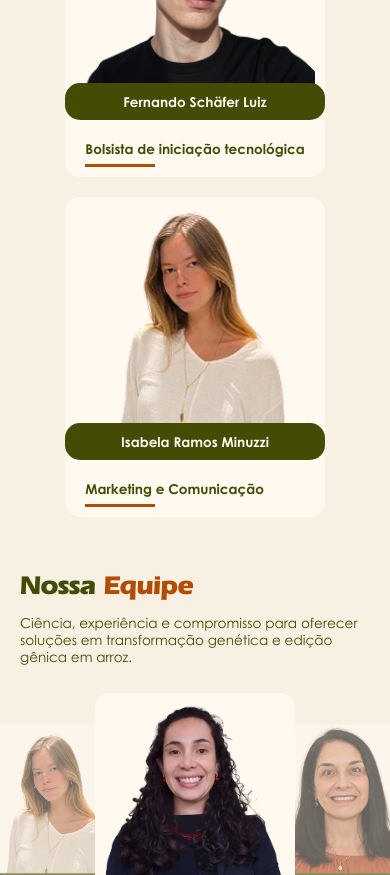
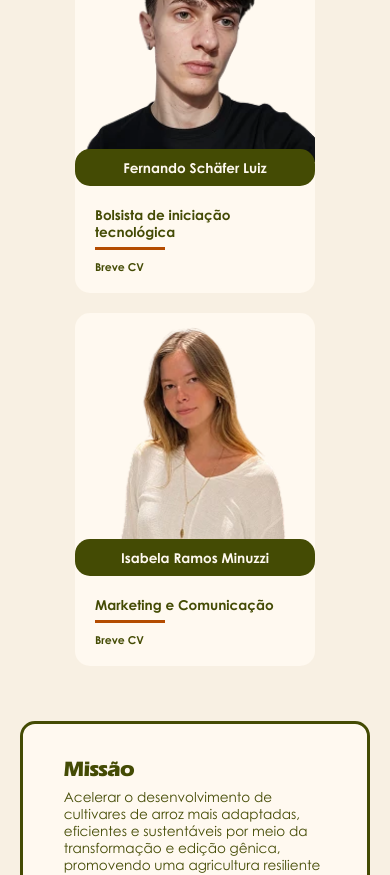
Before and after one commit to andressatomiozzo/editaOryza, a React (Vite) app: page / in a window 390 px wide. Shown: the part 4200-5075 px from the top of the page. Built offline with nearby package versions, Linux system fonts and the light colour scheme.

Commit message:
FEAT: Isa modifications

```diff
--- a/src/App.tsx
+++ b/src/App.tsx
@@ -8,7 +8,7 @@ import About from "./components/About/About";
 import WhyChooseUs from "./components/WhyChooseUs/WhyChooseUs";
 import HowItWorks from "./components/HowItWorks/HowItWorks";
 import Team from "./components/Team/Team";
-import TeamCarrossel from "./components/TeamCarrossel/TeamCarrossel";
+// import TeamCarrossel from "./components/TeamCarrossel/TeamCarrossel";
 import InstitutionalGuidelines from "./components/InstitutionalGuidelines/InstitutionalGuidelines";
 import Partners from "./components/Partners/Partners";
 import Contact from "./components/Contact/Contact";
@@ -26,7 +26,7 @@ const App = () => {
         <WhyChooseUs/>
         <HowItWorks/>
         <Team/>
-        <TeamCarrossel/>
+        {/* <TeamCarrossel/> */}
         <InstitutionalGuidelines/>
         <Partners/>
         <Contact footerRef={footerRef}/>
--- a/src/components/Footer/Footer.tsx
+++ b/src/components/Footer/Footer.tsx
@@ -32,13 +32,13 @@ const Footer = ({ footerRef }: FooterProps) => {
         </li>
         <li>
           <a
-            href="https://wa.me/5551995782348?text=Olá!%20Vim%20pelo%20site."
+            href="https://wa.me/5551995489075?text=Olá!%20Vim%20pelo%20site."
             target="_blank"
             rel="external"
             aria-label="WhatsApp"
           >
             <WhatsAppIcon />
-            <span>+55 (51) 99578-2348</span>
+            <span>+55 (51) 99548-9075</span>
           </a>
         </li>
       </ul>
@@ -64,7 +64,7 @@ const Footer = ({ footerRef }: FooterProps) => {
         </ul>
       </div>
       <div className={styles.location}>
-        <LocalizationIcon aria-label="Pin icon"/>
+        <LocalizationIcon aria-label="Pin icon" />
         <span>{t.footer.location}</span>
       </div>
     </footer>
--- a/src/components/HowItWorks/HowItWorks.tsx
+++ b/src/components/HowItWorks/HowItWorks.tsx
@@ -24,7 +24,7 @@ const HowItWorks = () => {
           ))}
         </ul>
         <ButtonLink
-          href="https://wa.me/5551995782348?text=Olá!%20Vim%20pelo%20site."
+          href="https://wa.me/5551995489075?text=Olá!%20Vim%20pelo%20site."
           target="_blank"
           rel="external"
           aria-label="WhatsApp"
--- a/src/components/HowItWorks/StepCard.module.css
+++ b/src/components/HowItWorks/StepCard.module.css
@@ -3,12 +3,6 @@
   flex-direction: column;
   align-items: center;
   gap: 10px;
-}
-
-.liContent:hover {
-  p {
-    background-color: var(--color-neutral1);
-  }
 }
 
 .liContent span {
@@ -21,7 +15,8 @@
   justify-content: center;
   font-size: 1.2rem;
   font-weight: 900;
-  color: var(--color-neutral1);  position: relative;
+  color: var(--color-neutral1);
+  position: relative;
   z-index: 2;
 }
 
@@ -37,9 +32,8 @@
   border-radius: var(--br-1);
   min-height: auto;
   height: 60%;
-  @media (max-width: 52rem) {
-    background-color: var(--color-neutral1);
-  }
+
+  background-color: var(--color-neutral1);
 }
 
 @media (max-width: 38rem) {
--- a/src/components/Partners/Partners.module.css
+++ b/src/components/Partners/Partners.module.css
@@ -44,11 +44,7 @@
   }
 
   @media (max-width: 700px) {
-    grid-template-columns: repeat(2, 1fr);
     margin-top: 0px;
-  }
-  @media (max-width: 370px) {
-    grid-template-columns: repeat(2, 50%);
     gap: 10px;
   }
 }
@@ -64,7 +60,7 @@
   width: 200px;
   margin: auto;
 
-  @media (max-width: 480px) {
+  @media (max-width: 675px) {
     width: 100%;
     height: auto;
     aspect-ratio: 1 / 1;
@@ -78,13 +74,13 @@
 }
 
 .liContent img {
-    max-width: 120%;
+  max-width: 120%;
 
-  @media (max-width: 480px) {
+  @media (max-width: 700px) {
     max-width: 100%;
     max-height: 100%;
     width: auto;
     height: auto;
-    object-fit: contain
+    object-fit: contain;
   }
 }
--- a/src/components/Team/EmployeeCard.module.css
+++ b/src/components/Team/EmployeeCard.module.css
@@ -4,12 +4,7 @@
   display: flex;
   flex-direction: column;
   width: 240px;
-  position: relative;
   cursor: pointer;
-
-  @media (max-width: 550px) {
-    width: 100%;
-  }
 }
 
 .containerCard:hover {
@@ -19,6 +14,8 @@
 .containerCard img {
   order: -1;
   margin: auto;
+  width: 100%;
+  height: auto;
 }
 
 .containerCard h3 {
@@ -33,7 +30,8 @@
   }
 }
 
-.role {
+.role,
+.shortBio {
   font-size: 1.2rem;
   font-weight: 900;
   padding: 20px;
@@ -54,7 +52,12 @@
   left: 20px;
 }
 
-.description {
+.shortBio {
+  padding-top: 0px;
+  font-size: 0.8rem;
+}
+
+/* .description {
   position: absolute;
   top: calc(100% - 10px);
   left: 0;
@@ -66,4 +69,13 @@
   border-radius: 0px 0px var(--br-1) var(--br-1);
   z-index: 2;
   box-shadow: 0px 10px 10px #b44b0028;
+} */
+
+.description {
+  width: 100%;
+  font-size: 1rem;
+  color: var(--color-highlight2);
+  padding: 10px 20px;
+  border-radius: 0px 0px var(--br-1) var(--br-1);
+  box-shadow: 0px 10px 10px #b44b0028;
 }
--- a/src/components/Team/EmployeeCard.tsx
+++ b/src/components/Team/EmployeeCard.tsx
@@ -7,9 +7,10 @@ type IEmployeeCard = {
   role: string;
   description: string[];
   imageSrc: string;
+  shortBio: string
 };
 
-const EmployeeCard = ({ name, role, description, imageSrc }: IEmployeeCard) => {
+const EmployeeCard = ({ name, role, description, imageSrc, shortBio }: IEmployeeCard) => {
   const [openCard, setOpenCard] = React.useState(false);
 
   return (
@@ -17,6 +18,7 @@ const EmployeeCard = ({ name, role, description, imageSrc }: IEmployeeCard) => {
 
       <h3>{name}</h3>
       <span className={styles.role}>{role}</span>
+      <span className={styles.shortBio}>{shortBio}</span>
       <img src={imageSrc} alt={name} width={240} height={240} loading="lazy" />
 
       {openCard && (
--- a/src/components/Team/Team.module.css
+++ b/src/components/Team/Team.module.css
@@ -41,5 +41,6 @@
 
   @media (max-width: 550px) {
     grid-template-columns: 1fr;
+
   }
 }
--- a/src/components/Team/Team.tsx
+++ b/src/components/Team/Team.tsx
@@ -30,6 +30,7 @@ const Team = () => {
               role={employee.role}
               description={employee.description}
               imageSrc={employee.imageSrc}
+              shortBio={employee.short_bio}
             />
           </li>
         ))}
--- a/src/components/ui/WhatsAppButton.tsx
+++ b/src/components/ui/WhatsAppButton.tsx
@@ -33,7 +33,7 @@ export default function WhatsAppButton({ footerRef }: WhatsAppButtonProps) {
 
   return (
     <a
-      href="https://wa.me/5551995782348?text=Olá!%20Vim%20pelo%20site."
+      href="https://wa.me/5551995489075?text=Olá!%20Vim%20pelo%20site."
       target="_blank"
       rel="external"
       aria-label="WhatsApp"
--- a/src/content/EN-WebsiteContent.json
+++ b/src/content/EN-WebsiteContent.json
@@ -106,7 +106,8 @@
           "Biological Engineer, Master in Biotechnology, and PhD in Cellular and Molecular Biology;",
           "Specialist in rice genetic transformation and gene editing."
         ],
-        "imageSrc": "/images/employees/isabel-cadavid.webp"
+        "imageSrc": "/images/employees/isabel-cadavid.webp",
+        "short_bio": "Short bio"
       },
       {
         "name": "Márcia Pinheiro Margis",
@@ -116,7 +117,8 @@
           "PhD in Plant Molecular Biology;",
           "Specialist in plant molecular genetics, rice genetic transformation, and gene editing."
         ],
-        "imageSrc": "/images/employees/marcia-pinheiro.webp"
+        "imageSrc": "/images/employees/marcia-pinheiro.webp",
+        "short_bio": "Short bio"
       },
       {
         "name": "Fernando Schäfer Luiz",
@@ -125,7 +127,8 @@
           "Technological Initiation and Innovation Fellow (BITI);",
           "Undergraduate student in Biological Sciences at UFRGS."
         ],
-        "imageSrc": "/images/employees/fernando-luiz.webp"
+        "imageSrc": "/images/employees/fernando-luiz.webp",
+        "short_bio": "Short bio"
       },
       {
         "name": "Isabela Ramos Minuzzi",
@@ -134,7 +137,8 @@
           "Technological Initiation and Innovation Fellow (BITI);",
           "Undergraduate student in Biological Sciences at UFRGS."
         ],
-        "imageSrc": "/images/employees/isabela-ramos.webp"
+        "imageSrc": "/images/employees/isabela-ramos.webp",
+        "short_bio": "Short bio"
       }
     ]
   },
--- a/src/content/PT-WebsiteContent.json
+++ b/src/content/PT-WebsiteContent.json
@@ -106,7 +106,8 @@
           "Engenheira Bióloga, mestre em Biotecnologia e doutora em Biologia Celular e Molecular;",
           "Especialista em transformação genética e edição gênica de arroz."
         ],
-        "imageSrc": "/images/employees/isabel-cadavid.webp"
+        "imageSrc": "/images/employees/isabel-cadavid.webp",
+        "short_bio": "Breve CV"
       },
       {
         "name": "Márcia Pinheiro Margis",
@@ -116,7 +117,8 @@
           "Doutora em Biologia Molecular de Plantas;",
           "Especialista em genética molecular vegetal, transformação genética e edição gênica de arroz."
         ],
-        "imageSrc": "/images/employees/marcia-pinheiro.webp"
+        "imageSrc": "/images/employees/marcia-pinheiro.webp",
+        "short_bio": "Breve CV"
       },
       {
         "name": "Fernando Schäfer Luiz",
@@ -125,7 +127,8 @@
           "Bolsista de Iniciação Tecnológica e Inovação (BITI);",
           "Graduando em Ciências Biológicas pela UFRGS."
         ],
-        "imageSrc": "/images/employees/fernando-luiz.webp"
+        "imageSrc": "/images/employees/fernando-luiz.webp",
+        "short_bio": "Breve CV"
       },
       {
         "name": "Isabela Ramos Minuzzi",
@@ -134,7 +137,8 @@
           "Bolsista de Iniciação Tecnológica e Inovação (BITI);",
           "Graduanda em Ciências Biológicas pela UFRGS."
         ],
-        "imageSrc": "/images/employees/isabela-ramos.webp"
+        "imageSrc": "/images/employees/isabela-ramos.webp",
+        "short_bio": "Breve CV"
       }
     ]
   },
```
